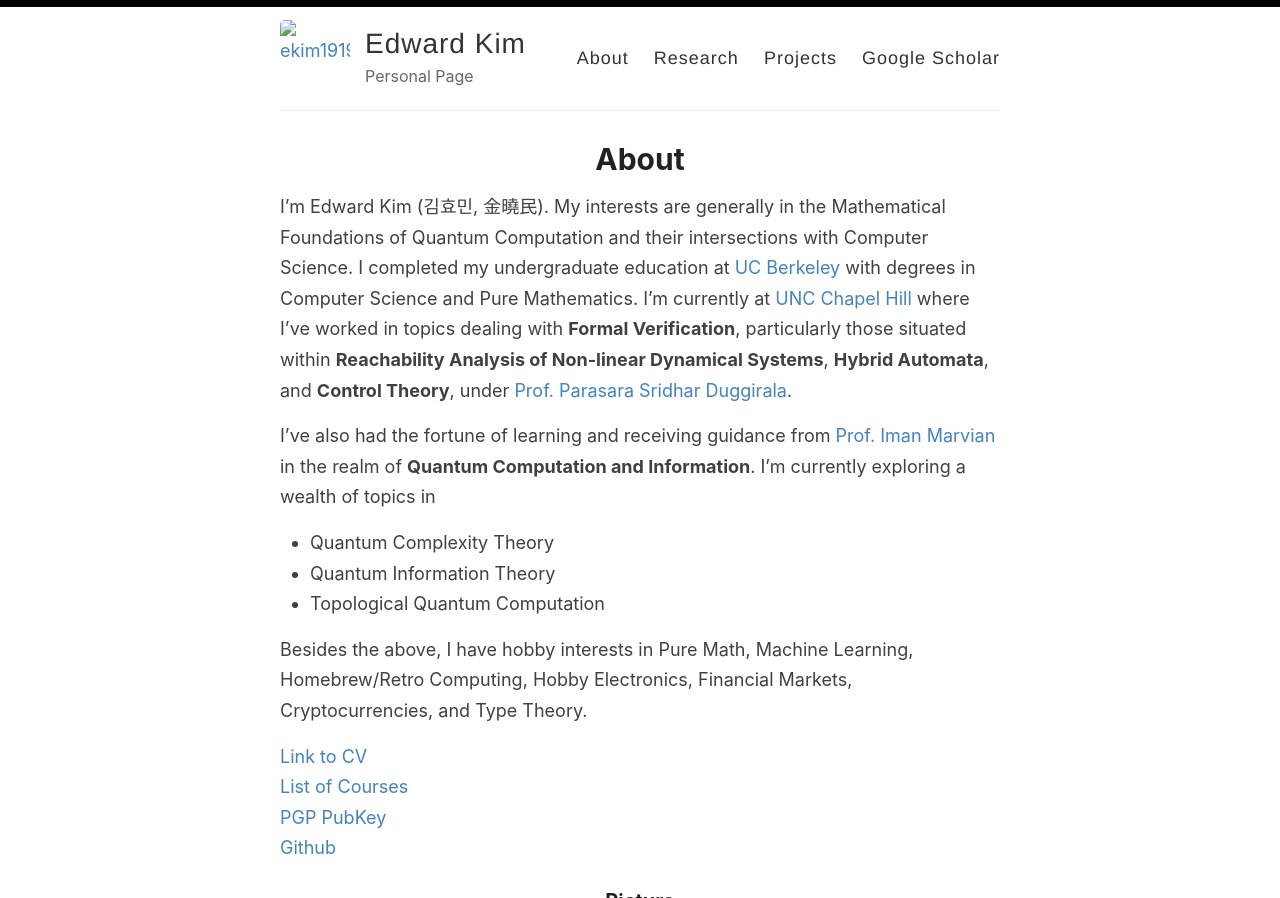
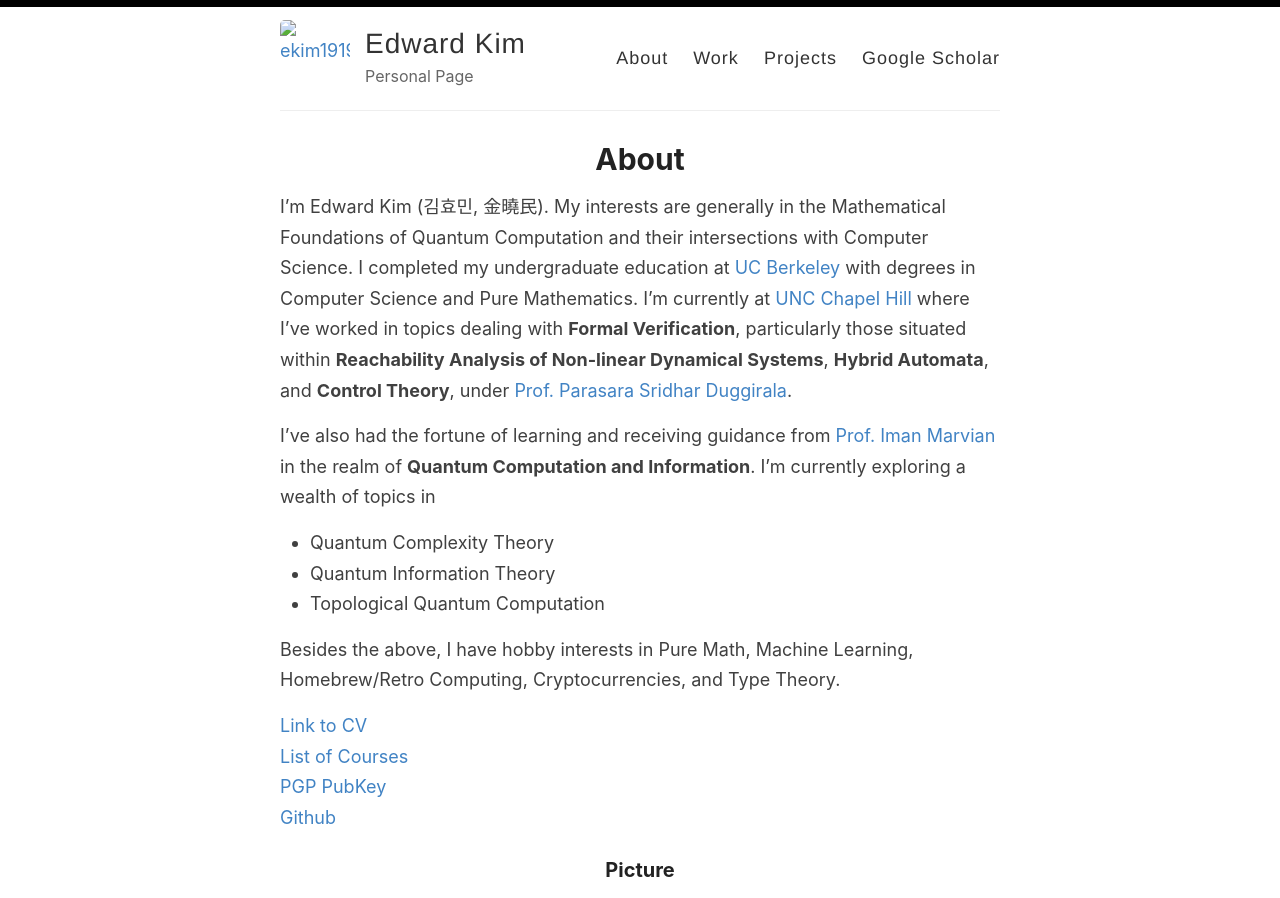
Before and after one commit to ekim1919/ekim1919.github.io, a Jekyll site: the page built from _pages/about.md, in a window 1280 px wide, cut to the strip 0-898 px from the top of the page. Built offline with Jekyll 4.4.1, drawn with Linux system fonts in a browser that asks for light colours.

```diff
--- a/_layouts/default.html
+++ b/_layouts/default.html
@@ -29,7 +29,7 @@
 
             <nav>
               <a href="{{ site.baseurl }}/about">About</a>
-              <a href="{{ site.baseurl }}/work">Research</a>
+              <a href="{{ site.baseurl }}/work">Work</a>
               <a href="{{ site.baseurl }}/projs">Projects</a>
               <a href="https://scholar.google.com/citations?user=Wn6iETgAAAAJ&hl=en&authuser=2">Google Scholar</a>
             </nav>
--- a/_pages/about.md
+++ b/_pages/about.md
@@ -14,7 +14,7 @@
   * Quantum Information Theory
   * Topological Quantum Computation
 
-Besides the above, I have hobby interests in Pure Math, Machine Learning, Homebrew/Retro Computing, Hobby Electronics, Financial Markets, Cryptocurrencies, and Type Theory.
+Besides the above, I have hobby interests in Pure Math, Machine Learning, Homebrew/Retro Computing, Cryptocurrencies, and Type Theory.
 
 [Link to CV](https://github.com/ekim1919/CV/blob/master/current/EdwardKimCV.pdf)
 [List of Courses]({% link _pages/classes.md %})
```
Also changed, not shown: _pages/pubs.md (+3 -3 lines).
